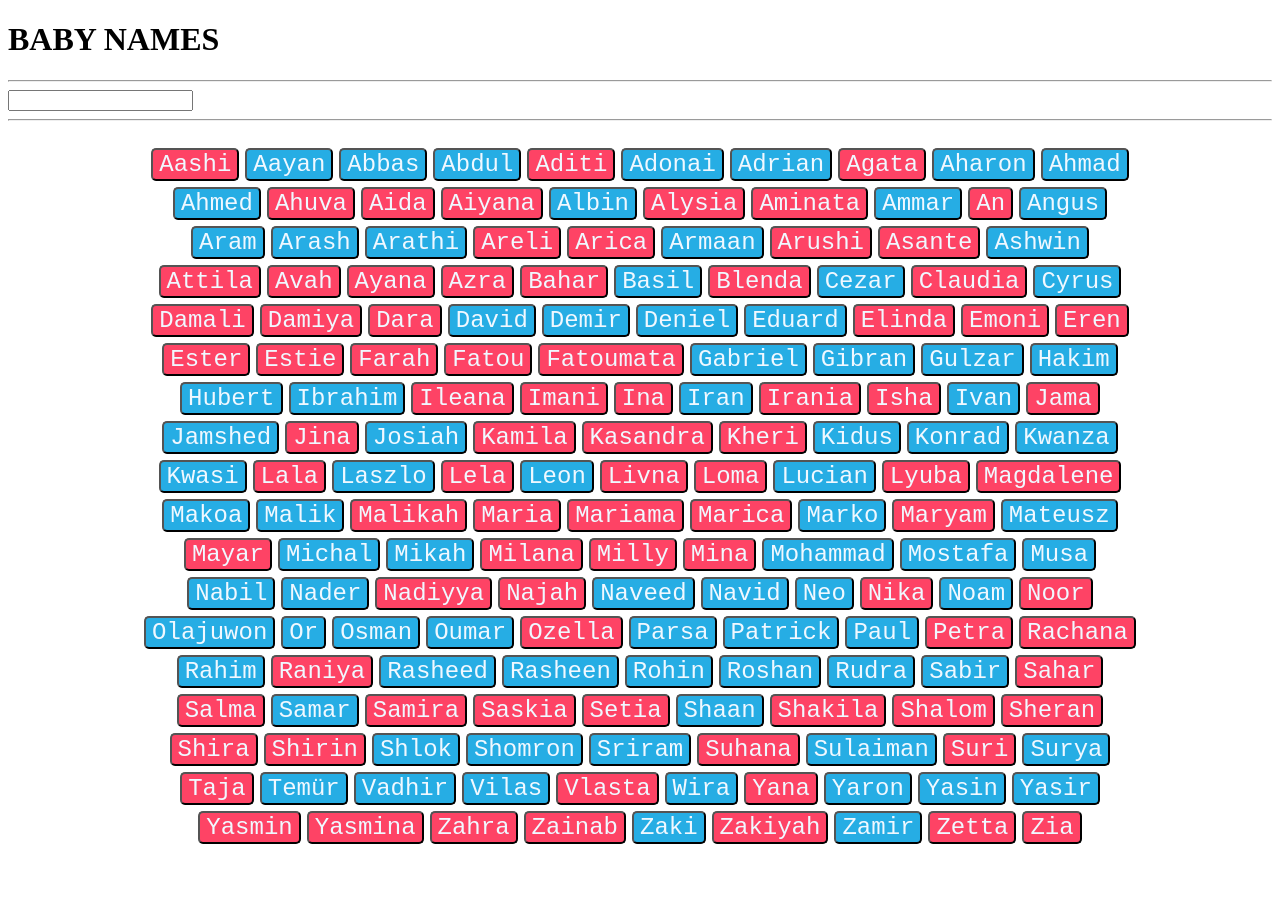
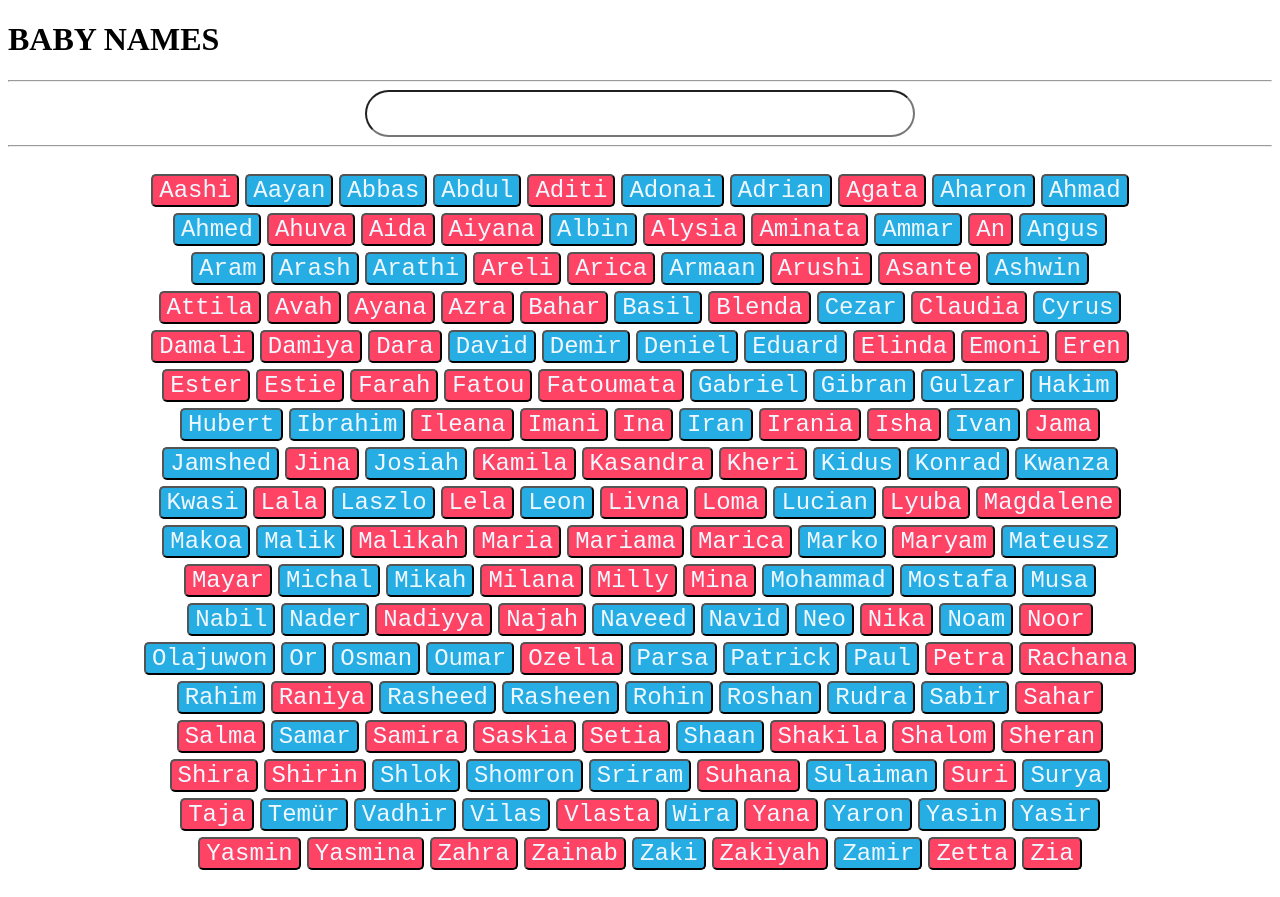
Before and after one commit to maghfoor-a/baby-names-react, a React (Create React App) app: page / in a window 1280 px wide. Before the commit the page ends 871 px from the top, so only its background shows below. Built offline with nearby package versions, Linux system fonts and the light colour scheme; the HTML template or start-up script is replaced by a standard one.

Commit message:
added search bar

```diff
--- a/src/components/MainContent.tsx
+++ b/src/components/MainContent.tsx
@@ -13,7 +13,9 @@ export default function MainContent(): JSX.Element {
 
   const allTheNames = babyNamesData
     .sort((a, b) => (a.name > b.name ? 1 : -1))
-    .filter((babyData: babyDataTypes) => babyData.name.includes(`${text}`))
+    .filter((babyData: babyDataTypes) =>
+      babyData.name.toLocaleLowerCase().includes(`${text.toLocaleLowerCase()}`)
+    )
     .map((babyData: babyDataTypes) => {
       return (
         <>
@@ -26,7 +28,7 @@ export default function MainContent(): JSX.Element {
 
   return (
     <>
-      <>
+      <div className="searchBarWrapper">
         <input
           className="searchBar"
           value={text}
@@ -34,9 +36,9 @@ export default function MainContent(): JSX.Element {
             setText(event.target.value);
           }}
         />
-      </>
+      </div>
       <hr />
-      <div className="wrapper">
+      <div className="namesWrapper">
         <div className="namesList">
           <p> {allTheNames} </p>
         </div>
--- a/src/components/MainContentStyles.css
+++ b/src/components/MainContentStyles.css
@@ -23,8 +23,29 @@
   justify-content: center;
 }
 
-.wrapper {
+.namesWrapper {
   width: 100%;
   display: flex;
   justify-content: center;
 }
+
+.searchBarWrapper {
+  width: 100%;
+  display: flex;
+  justify-content: center;
+}
+.searchBar {
+  display: flex;
+  align-items: center;
+  justify-content: center;
+  width: 40%;
+  background: rgba(255, 255, 255, 0.2);
+  border-radius: 60px;
+}
+
+.searchBarWrapper input {
+  font-family: Courier New, Courier, "monospace";
+  font-size: 20px;
+  font-weight: bolder;
+  padding: 10px 20px;
+}
```
